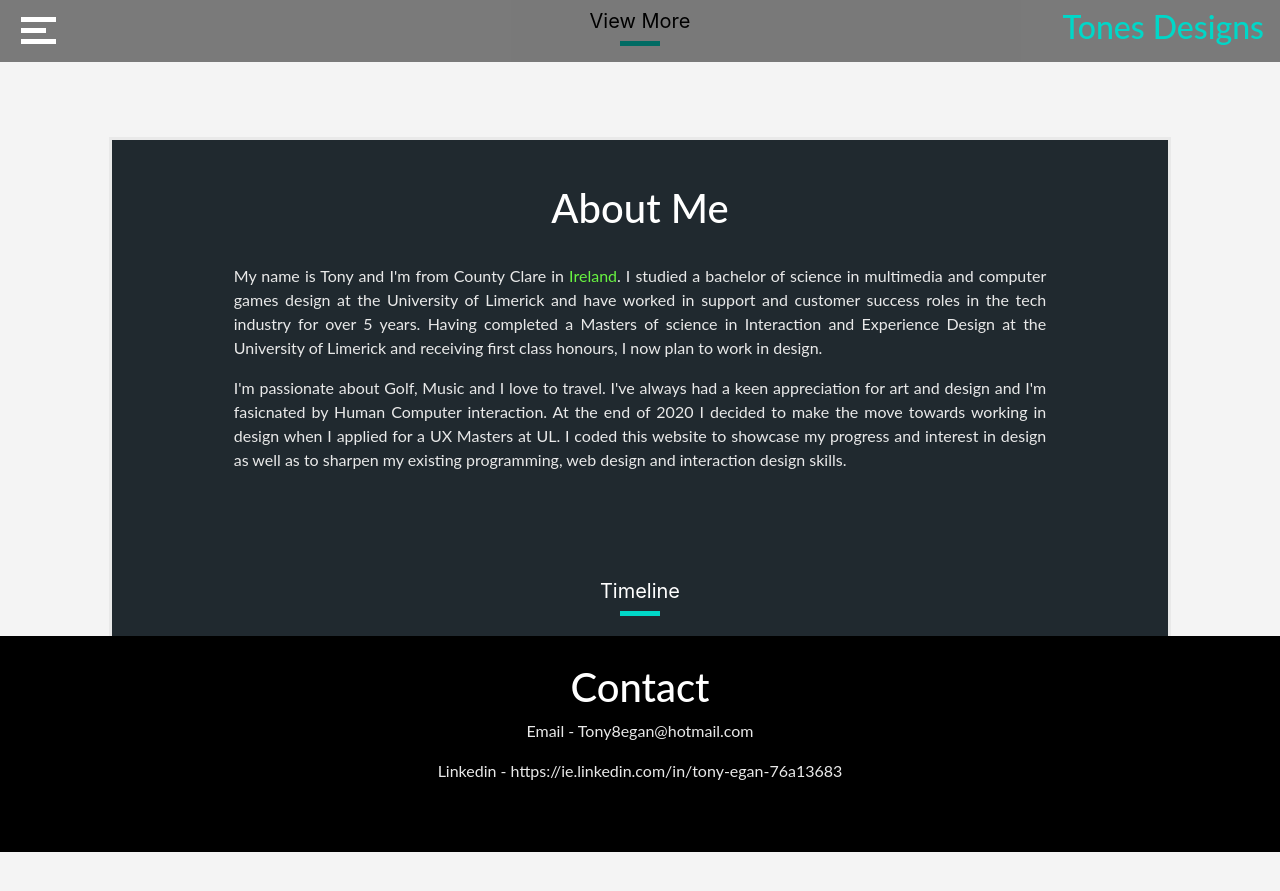
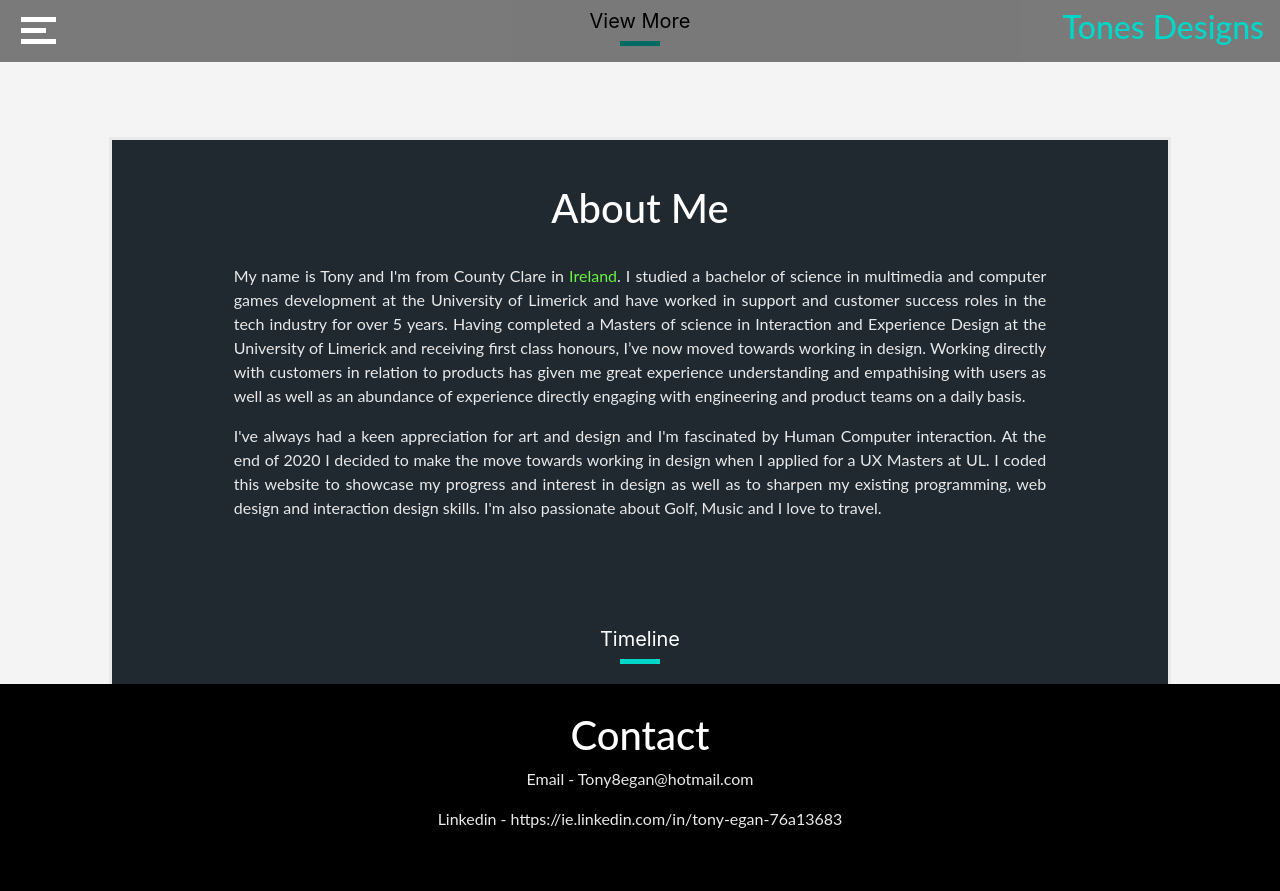
Before and after one commit to Tony8egan/www.TonesDesigns, a Jekyll site: the page built from index.markdown, in a window 1280 px wide and 900 px high, scrolled down 1742 px. Shown: the top 891 px of the window. Built offline with Jekyll 4.4.1, drawn with Linux system fonts in a browser that asks for light colours; nearby versions of some CDN libraries; before the commit the page ends 2594 px from its top, so only the background shows below that.

Commit message:
Update default.html

```diff
--- a/_layouts/default.html
+++ b/_layouts/default.html
@@ -252,15 +252,15 @@ padding-right: 5px;
       <br>
         <h1 style ="color:rgb(255, 255, 255)">About Me</h1>
     <br>
-        <p style ="margin-left: 10%;margin-right: 10%;text-align: justify;">My name is Tony and I'm from County Clare in <a style ="color:#68f441">Ireland</a>. I studied a bachelor of science in multimedia and computer
-          games design at the University of Limerick and
-          have worked in support and customer success roles in the tech industry for over 5 years. Having completed a
-          Masters of science in Interaction and Experience Design at the University of Limerick and receiving first class honours,
-            I now plan to work in design.</p>
-            <p style ="margin-left: 10%;margin-right: 10%;text-align: justify;">I'm passionate about Golf, Music and I love to travel. I've always had a keen appreciation
-              for art and design and I'm fasicnated by Human Computer interaction. At the end of 2020 I decided to make the move towards working in design when I applied for a UX Masters
-               at UL. I coded this website to showcase my progress and interest in design as well as to sharpen my existing programming, web design and interaction design skills.
-            </p>
+        <p style ="margin-left: 10%;margin-right: 10%;text-align: justify;">My name is Tony and I'm from County Clare in <a style ="color:#68f441">Ireland</a>. I studied a bachelor of science in multimedia and computer games development at the
+          University of Limerick and have worked in support and customer success roles in the tech industry for over 5 years. Having completed a Masters of science in
+          Interaction and Experience Design at the University of Limerick and receiving first class honours, I’ve now moved towards working in design. Working directly
+          with customers in relation to products has given me great experience understanding and empathising with users as well as well as an abundance of experience
+          directly engaging with engineering and product teams on a daily basis. </p>
+
+      <p style ="margin-left: 10%;margin-right: 10%;text-align: justify;">I've always had a keen appreciation for art and design and I'm fascinated by Human Computer interaction.
+        At the end of 2020 I decided to make the move towards working in design when I applied for a UX Masters at UL. I coded this website to showcase my progress and interest
+        in design as well as to sharpen my existing programming, web design and interaction design skills. I'm also passionate about Golf, Music and I love to travel. </p>
     <br>
     <br>
 
```
